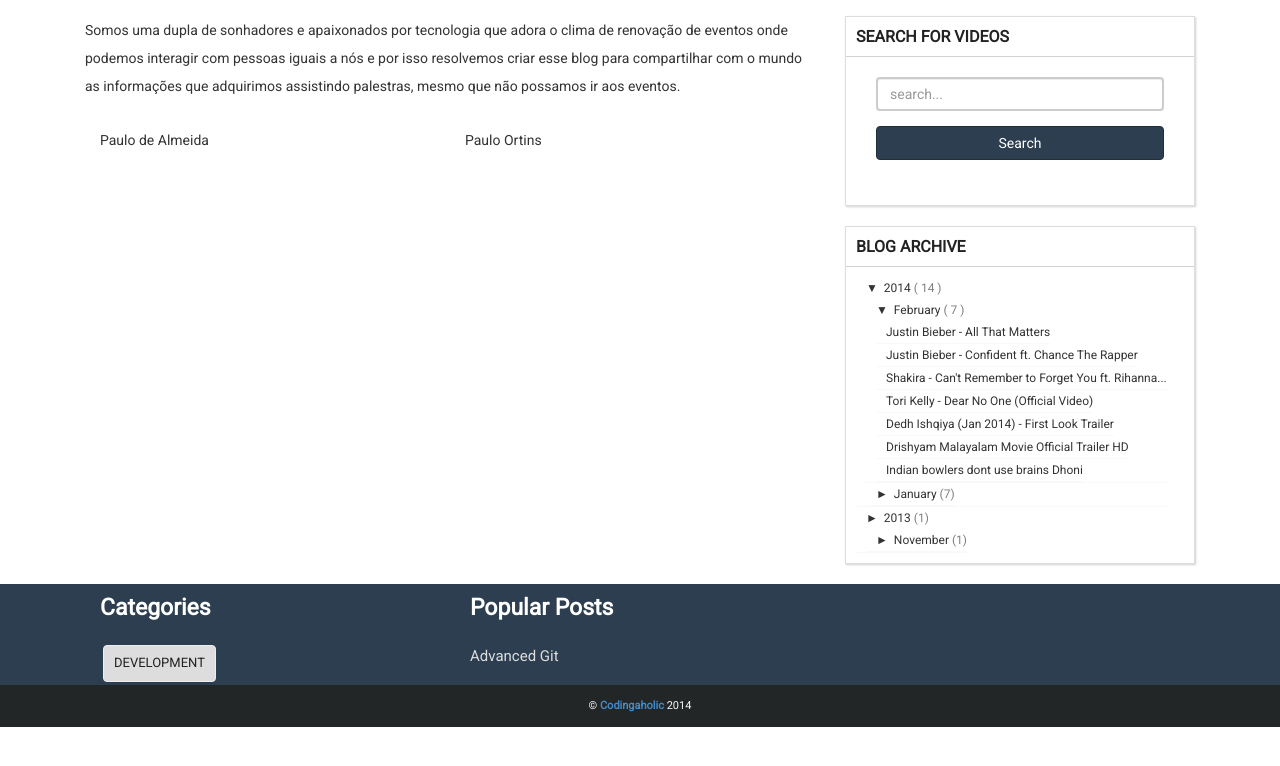
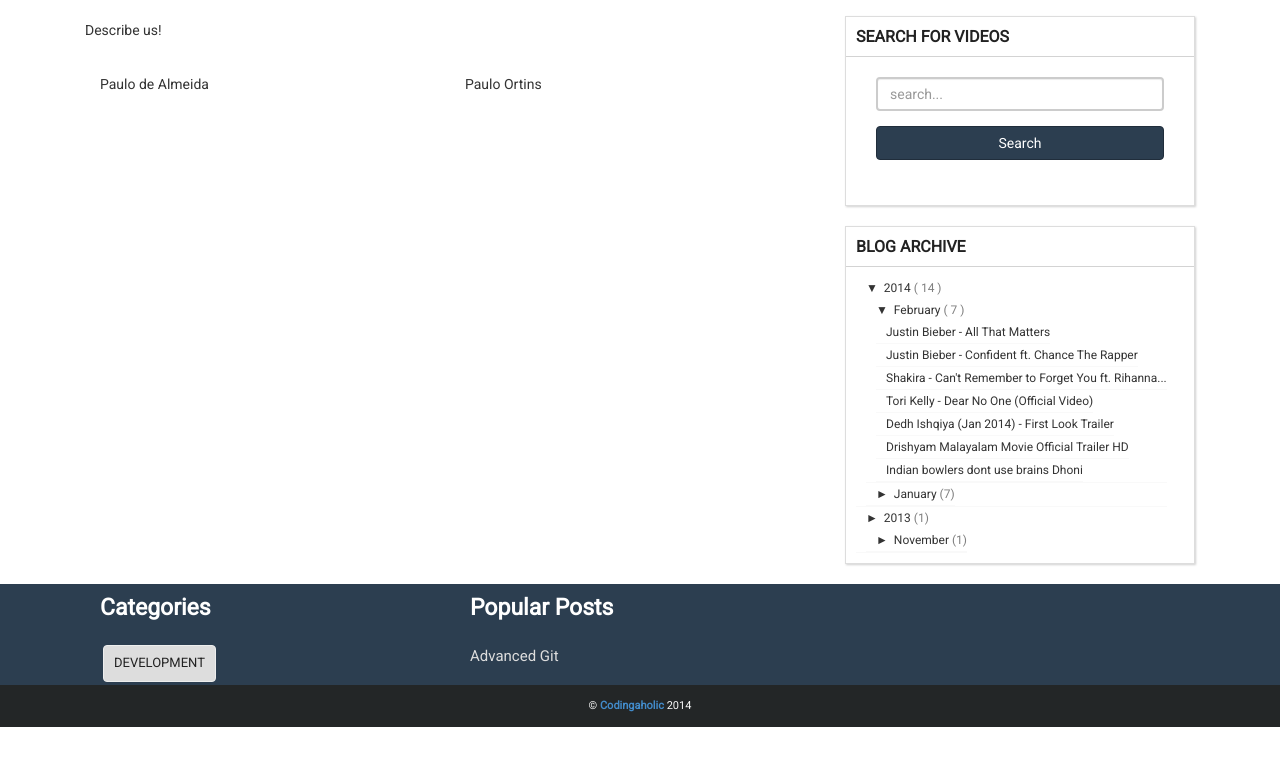
Before and after one commit to codingaholic/codingaholic.github.io, a Jekyll site: the page built from about/index.html, in a window 1280 px wide, cut to the strip 62-828 px from the top of the page. Built offline with Jekyll 4.4.1, drawn with Linux system fonts in a browser that asks for light colours; nearby versions of some CDN libraries; some web fonts are replaced.

Commit message:
alterado texto

```diff
--- a/about/index.html
+++ b/about/index.html
@@ -6,7 +6,7 @@
   <div class="widget Blog">
     <div class="col-xs-12 col-sm-12 col-md-12">
       <p>
-        Somos uma dupla de sonhadores e apaixonados por tecnologia que adora o clima de renovação de eventos onde podemos interagir com pessoas iguais a nós e por isso resolvemos criar esse blog para compartilhar com o mundo as informações que adquirimos assistindo palestras, mesmo que não possamos ir aos eventos.
+        Describe us!
       </p>
       <div class="col-xs-6 col-sm-6 col-md-6">
         <!--<img src="/images/almeida.jpg">-->
```
